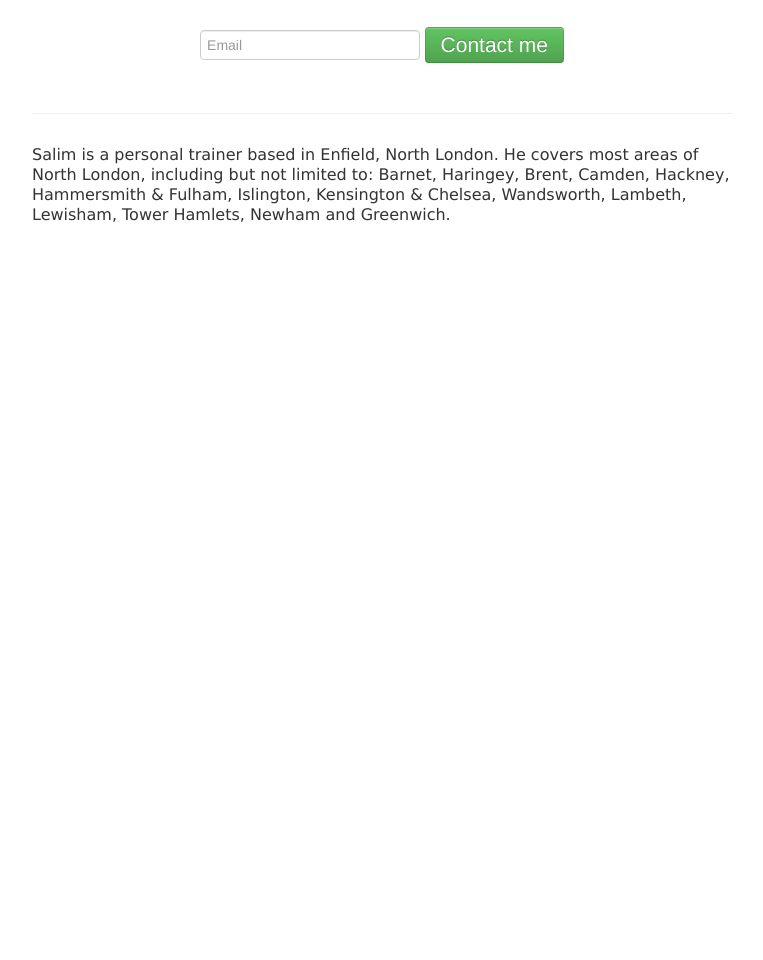
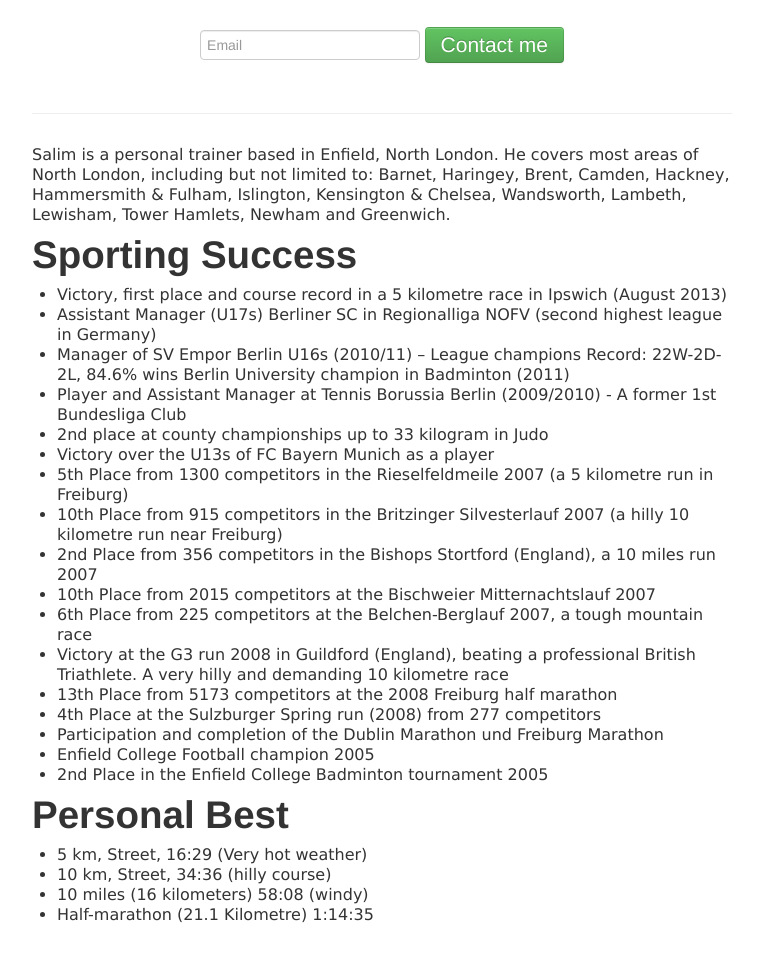
Before and after one commit to hyperparameter/melissawebsite, a plain HTML site: page index.html in a window 1280 px wide. Shown: the part 550-1510 px from the top of the page, without its empty margins (258-1021 px from the left). Before the commit the page ends 825 px from the top, so only its background shows below. Drawn offline with nearby package versions, Linux system fonts and the light colour scheme.

Commit message:
Add sporting successes

```diff
--- a/index.html
+++ b/index.html
@@ -160,8 +160,43 @@
 	  Hammersmith & Fulham, Islington, Kensington & Chelsea,
 	  Wandsworth, Lambeth, Lewisham, Tower Hamlets, Newham
 	  and Greenwich.</p>
+
+	  <h1>Sporting Success</h1>
+
+	  <ul>
+	    <li>Victory, first place and course record in a 5 kilometre race in Ipswich
+	      (August 2013)
+	    <li>Assistant Manager (U17s)  Berliner SC in Regionalliga NOFV (second highest league in Germany)
+	    <li>Manager of SV Empor Berlin U16s (2010/11) – League champions
+	      Record: 22W-2D-2L, 84.6% wins
+	      Berlin University champion in Badminton (2011)
+	    <li>Player and Assistant Manager at Tennis Borussia Berlin (2009/2010) - A former 1st Bundesliga Club
+	    <li>2nd place at county championships up to 33 kilogram in Judo
+	    <li>Victory over the U13s of FC Bayern Munich as a player
+	    <li>5th Place from 1300 competitors in the Rieselfeldmeile 2007
+	      (a 5 kilometre run in Freiburg)
+	    <li>10th Place from 915 competitors in the Britzinger Silvesterlauf 2007
+	      (a hilly 10 kilometre run near Freiburg)
+	    <li>2nd Place from 356 competitors in the Bishops Stortford (England), a 10 miles run 2007
+	    <li>10th Place from 2015 competitors at the Bischweier Mitternachtslauf 2007
+	    <li>6th Place from  225 competitors at the Belchen-Berglauf 2007, a tough mountain race
+	    <li>Victory at the G3 run 2008 in Guildford (England), beating a professional British Triathlete. A very hilly and demanding 10 kilometre race
+	    <li>13th Place from 5173 competitors at the 2008 Freiburg half marathon
+	    <li>4th Place at the Sulzburger Spring run (2008) from 277 competitors
+	    <li>Participation and completion of the  Dublin Marathon und Freiburg Marathon
+	    <li>Enfield College Football champion 2005
+	    <li>2nd Place in the Enfield College Badminton tournament 2005
+	  </ul>
+	  <h1>Personal Best</h1>
+	  <ul>
+	    <li>5 km, Street, 16:29 (Very hot weather)
+	    <li>10 km, Street,  34:36 (hilly course)
+	    <li>10 miles (16 kilometers) 58:08 (windy)
+	    <li>Half-marathon (21.1 Kilometre) 1:14:35
+	  </ul>
 	</div>
       </div>
+
 
     </div> <!-- /container -->
 
```
